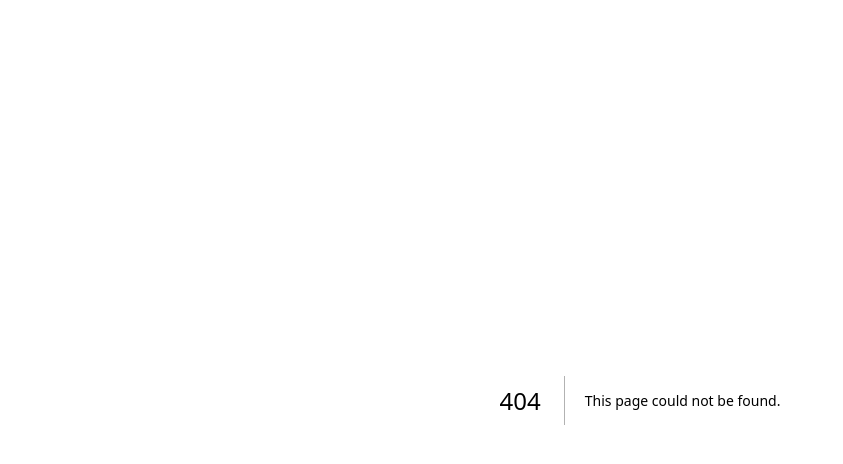
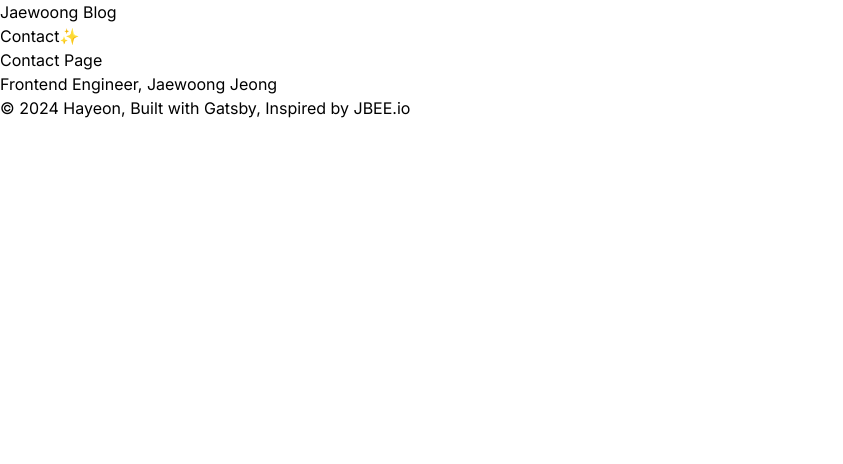
Before and after one commit to dixk3458/dev-blog, a Next.js app: page /contact in a window 1280 px wide. Before the commit this address had no page. Shown: the top 464 px of the page, without its empty margins (0-843 px from the left). Built offline with nearby package versions, Linux system fonts and the light colour scheme.

Commit message:
페이지 레이아웃 코드

```diff
--- /dev/null
+++ b/src/app/contact/page.tsx
@@ -0,0 +1,3 @@
+export default function ContactPage() {
+  return <p>Contact Page</p>;
+}
--- a/src/app/layout.tsx
+++ b/src/app/layout.tsx
@@ -1,6 +1,8 @@
 import type { Metadata } from 'next';
 import { Inter } from 'next/font/google';
 import './globals.css';
+import Header from '@/components/Header';
+import Footer from '@/components/Footer';
 
 const inter = Inter({ subsets: ['latin'] });
 
@@ -17,8 +19,9 @@ export default function RootLayout({
   return (
     <html className={inter.className} lang="en">
       <body>
-        <header></header>
+        <Header />
         <main>{children}</main>
+        <Footer />
       </body>
     </html>
   );
--- a/src/app/page.tsx
+++ b/src/app/page.tsx
@@ -1,5 +1,5 @@
 import Image from 'next/image';
 
-export default function Home() {
-  return <section></section>;
+export default function HomePage() {
+  return <section>Main</section>;
 }
--- /dev/null
+++ b/src/components/Footer.tsx
@@ -0,0 +1,8 @@
+export default function Footer() {
+  return (
+    <footer>
+      <p>Frontend Engineer, Jaewoong Jeong</p>
+      <p>© 2024 Hayeon, Built with Gatsby, Inspired by JBEE.io</p>
+    </footer>
+  );
+}
--- /dev/null
+++ b/src/components/Header.tsx
@@ -0,0 +1,15 @@
+import Link from 'next/link';
+
+export default function Header() {
+  return (
+    <header>
+      <Link href="/">
+        <h1>Jaewoong Blog</h1>
+      </Link>
+      <div>
+        <Link href="/contact">Contact</Link>
+        <button>✨</button>
+      </div>
+    </header>
+  );
+}
```
